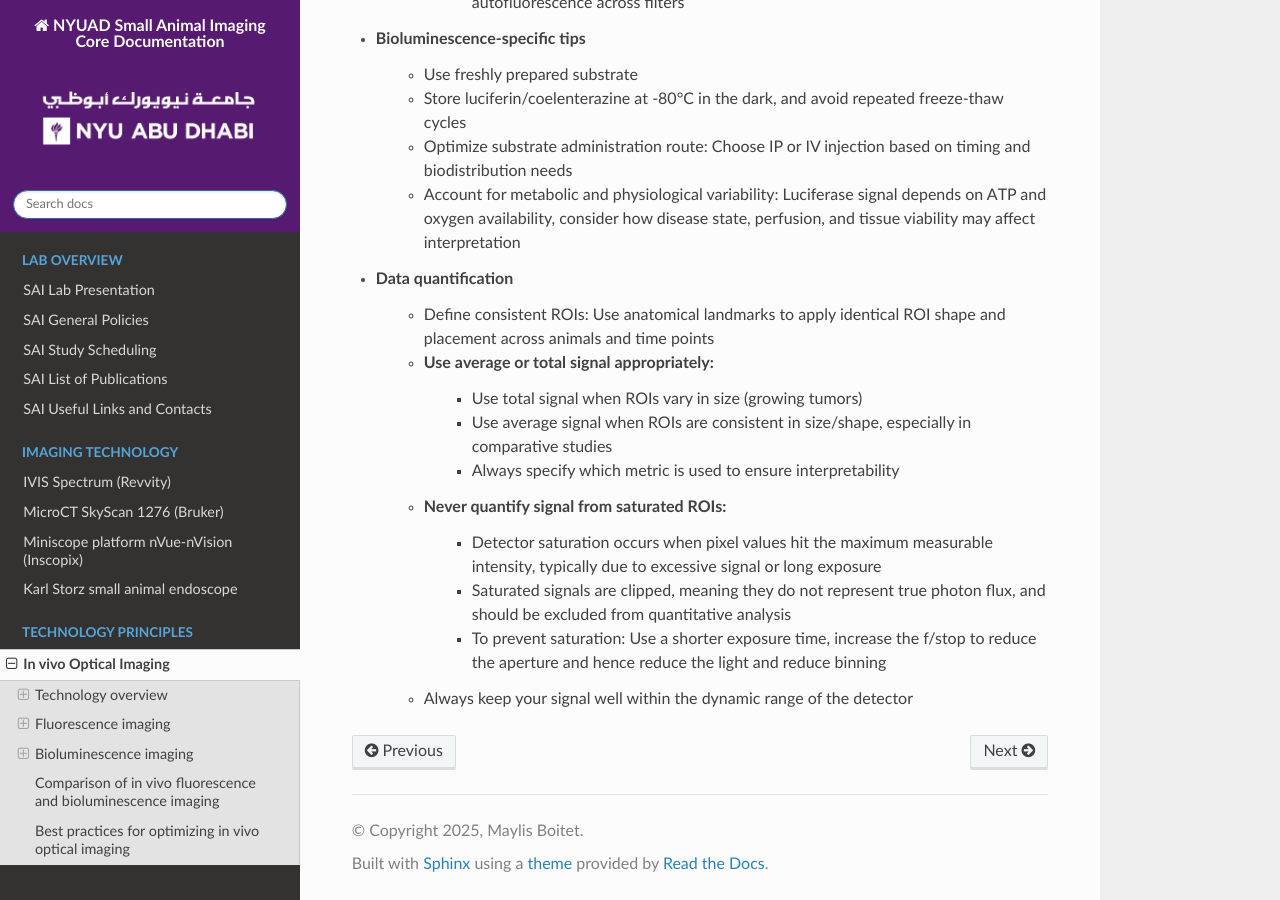
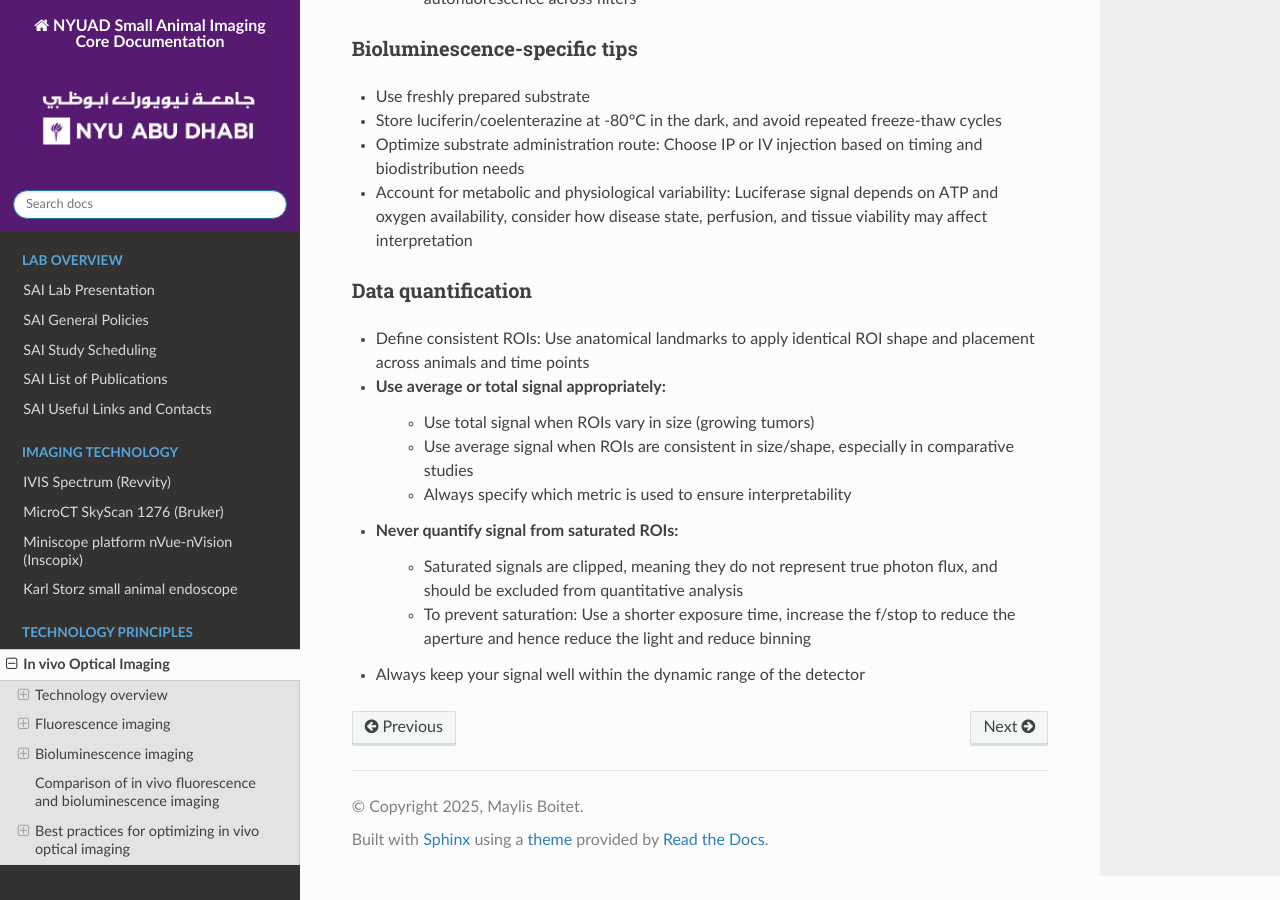
Before and after one commit to BioMedicalImaging-Core-NYUAD/smallanimalimaging-lab-documentation, a Sphinx documentation site: the page built from docs/source/3-Technology-principles/Optical_imaging.rst, in a window 1280 px wide and 900 px high, scrolled down 12709 px. Built offline with Sphinx 7.4.7 and the Read the Docs theme 3.1.0, drawn with Linux system fonts in a browser that asks for light colours.

Commit message:
optical imaging

```diff
--- a/docs/source/3-Technology-principles/Optical_imaging.rst
+++ b/docs/source/3-Technology-principles/Optical_imaging.rst
@@ -328,52 +328,57 @@
 
 Best practices for optimizing in vivo optical imaging
 *****************************************************
-- **Imaging preparation**
-    - Reduce light absorption by tissue: Use hairless or albino animals to minimize melanin-associated photon absorption. If using hairy or pigmented strains, fully shave the imaging area before acquisition to reduce photon loss due to melanin and hair scattering. If using chemical depilation, rinse thoroughly to avoid skin irritation that could impact signal
-    - Limit tissue autofluorescence: Feed animals an alfalfa-free (chlorophyll-free) diet for at least 1 week prior to imaging. This minimizes gastrointestinal autofluorescence
-    - Standardize physiological conditions: Use consistent anesthesia protocols and a heated stage to prevent hypothermia, which can affect probe biodistribution and signal intensity
-    - Ensure consistent animal positioning: Position animals in the same orientation across imaging sessions to allow accurate and reproducible ROI placement
+Imaging preparation
+===================
+- Reduce light absorption by tissue: Use hairless or albino animals to minimize melanin-associated photon absorption. If using hairy or pigmented strains, fully shave the imaging area before acquisition to reduce photon loss due to melanin and hair scattering. If using chemical depilation, rinse thoroughly to avoid skin irritation that could impact signal
+- Limit tissue autofluorescence: Feed animals an alfalfa-free (chlorophyll-free) diet for at least 1 week prior to imaging. This minimizes gastrointestinal autofluorescence
+- Standardize physiological conditions: Use consistent anesthesia protocols and a heated stage to prevent hypothermia, which can affect probe biodistribution and signal intensity
+- Ensure consistent animal positioning: Position animals in the same orientation across imaging sessions to allow accurate and reproducible ROI placement
 
-- **Signal acquisition**
-    - Avoid auto-exposure for raw signal quantification:
-        - When working with uncalibrated photon counts, disable auto-exposure
-        - Keep all camera settings (exposure time, binning, f/stop) constant for comparability
-    - Use radiance (bioluminescence) or radiance efficiency (fluorescence) for calibrated, cross-study comparisons
-        - Exposure-independent quantification: Radiance is normalized for exposure time, making it robust to minor variations in acquisition settings
-        - Enables cross-animal and group comparisons: Because it accounts for imaging variables, radiance allows for reliable signal comparison between animals, groups, and imaging sessions, even if ROI sizes or exposures differ
-        - Improves reproducibility in longitudinal studies: Ideal for tracking biological changes over time in the same subject, since it removes technical bias from repeated measurements
-        - Essential for multi-center or multi-operator studies: Radiance allows for standardized data interpretation across labs using same systems, assuming proper calibration
+Signal acquisition
+==================
+- Avoid auto-exposure for raw signal quantification:
+    - When working with uncalibrated photon counts, disable auto-exposure
+    - Keep all camera settings (exposure time, binning, f/stop) constant for comparability
+- Use radiance (bioluminescence) or radiance efficiency (fluorescence) for calibrated, cross-study comparisons
+    - Exposure-independent quantification: Radiance is normalized for exposure time, making it robust to minor variations in acquisition settings
+    - Enables cross-animal and group comparisons: Because it accounts for imaging variables, radiance allows for reliable signal comparison between animals, groups, and imaging sessions, even if ROI sizes or exposures differ
+    - Improves reproducibility in longitudinal studies: Ideal for tracking biological changes over time in the same subject, since it removes technical bias from repeated measurements
+    - Essential for multi-center or multi-operator studies: Radiance allows for standardized data interpretation across labs using same systems, assuming proper calibration
 
-- **Imaging optimization**
-    - Start with a pilot experiment: Define signal kinetics and substrate/probe timing, especially for bioluminescence imaging
-    - Avoid imaging during circadian fluctuations: Image animals at consistent times of day to reduce variability in metabolism and gene expression
-    - Allow imaging system warm-up: Let CCD cameras and optics stabilize thermally for consistent sensitivity and minimal signal drift
+Imaging optimization
+====================
+- Start with a pilot experiment: Define signal kinetics and substrate/probe timing, especially for bioluminescence imaging
+- Avoid imaging during circadian fluctuations: Image animals at consistent times of day to reduce variability in metabolism and gene expression
+- Allow imaging system warm-up: Let CCD cameras and optics stabilize thermally for consistent sensitivity and minimal signal drift
 
-- **Fluorescence-specific tips**
-    - Use far-red fluorophores: Prefer fluorophores emitting 650–900 nm for better tissue penetration and reduced autofluorescence
-    - Apply spectral unmixing and background subtraction: Improve signal accuracy and SNR not only in multiplex but also in single-reporter imaging by:
-        - Using reporter-negative control animals to characterize tissue autofluorescence
-        - Defining background ROIs in non-targeted regions (contralateral tissue) for subtraction
-        - Ensuring consistent ROI placement and size across background and target areas
-    - Ensure proper controls for multiplex imaging:
-        - Include single-reporter control animals for each fluorophore to establish accurate spectral fingerprints and avoid cross-channel bleed-through
-        - Use contralateral tissue or a background ROI within the same animal as internal reference region to estimate and subtract non-specific signal
-        - Use reporter-negative animals imaged with all channels to define baseline autofluorescence across filters
+Fluorescence-specific tips
+==========================
+- Use far-red fluorophores: Prefer fluorophores emitting 650–900 nm for better tissue penetration and reduced autofluorescence
+- Apply spectral unmixing and background subtraction: Improve signal accuracy and SNR not only in multiplex but also in single-reporter imaging by:
+    - Using reporter-negative control animals to characterize tissue autofluorescence
+    - Defining background ROIs in non-targeted regions (contralateral tissue) for subtraction
+    - Ensuring consistent ROI placement and size across background and target areas
+- Ensure proper controls for multiplex imaging:
+    - Include single-reporter control animals for each fluorophore to establish accurate spectral fingerprints and avoid cross-channel bleed-through
+    - Use contralateral tissue or a background ROI within the same animal as internal reference region to estimate and subtract non-specific signal
+    - Use reporter-negative animals imaged with all channels to define baseline autofluorescence across filters
 
-- **Bioluminescence-specific tips**
-    - Use freshly prepared substrate
-    - Store luciferin/coelenterazine at -80°C in the dark, and avoid repeated freeze-thaw cycles
-    - Optimize substrate administration route: Choose IP or IV injection based on timing and biodistribution needs
-    - Account for metabolic and physiological variability: Luciferase signal depends on ATP and oxygen availability, consider how disease state, perfusion, and tissue viability may affect interpretation
+Bioluminescence-specific tips
+=============================
+- Use freshly prepared substrate
+- Store luciferin/coelenterazine at -80°C in the dark, and avoid repeated freeze-thaw cycles
+- Optimize substrate administration route: Choose IP or IV injection based on timing and biodistribution needs
+- Account for metabolic and physiological variability: Luciferase signal depends on ATP and oxygen availability, consider how disease state, perfusion, and tissue viability may affect interpretation
 
-- **Data quantification**
-    - Define consistent ROIs: Use anatomical landmarks to apply identical ROI shape and placement across animals and time points
-    - Use average or total signal appropriately:
-        - Use total signal when ROIs vary in size (growing tumors)
-        - Use average signal when ROIs are consistent in size/shape, especially in comparative studies
-        - Always specify which metric is used to ensure interpretability
-    - Never quantify signal from saturated ROIs:
-        - Detector saturation occurs when pixel values hit the maximum measurable intensity, typically due to excessive signal or long exposure
-        - Saturated signals are clipped, meaning they do not represent true photon flux, and should be excluded from quantitative analysis
-        - To prevent saturation: Use a shorter exposure time, increase the f/stop to reduce the aperture and hence reduce the light and reduce binning
-    - Always  keep your signal well within the dynamic range of the detector
+Data quantification
+===================
+- Define consistent ROIs: Use anatomical landmarks to apply identical ROI shape and placement across animals and time points
+- Use average or total signal appropriately:
+    - Use total signal when ROIs vary in size (growing tumors)
+    - Use average signal when ROIs are consistent in size/shape, especially in comparative studies
+    - Always specify which metric is used to ensure interpretability
+- Never quantify signal from saturated ROIs:
+    - Saturated signals are clipped, meaning they do not represent true photon flux, and should be excluded from quantitative analysis
+    - To prevent saturation: Use a shorter exposure time, increase the f/stop to reduce the aperture and hence reduce the light and reduce binning
+- Always keep your signal well within the dynamic range of the detector
```
